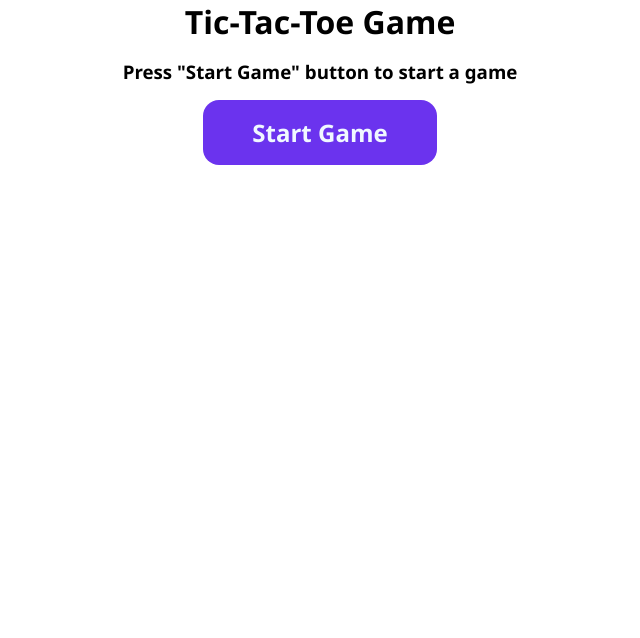
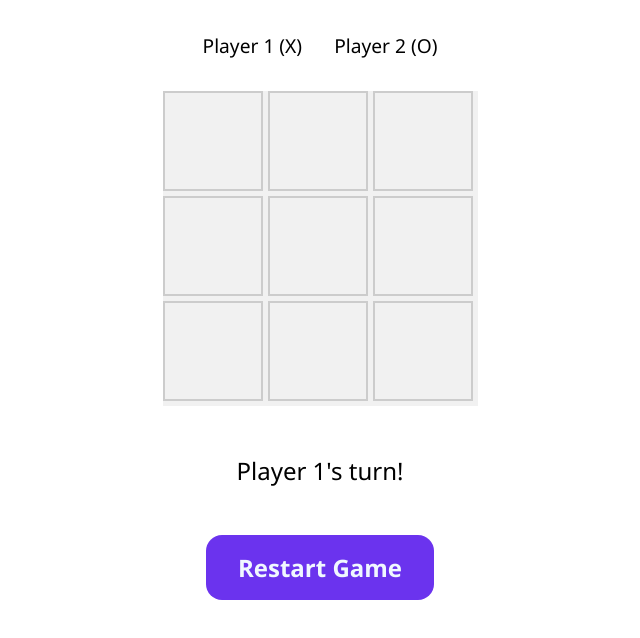
Before and after one commit to jacknb1ack/odinproject-tictactoe, a plain HTML site: page index.html in a window 1280 px wide. Both pictures are taken after a click on the button "Start Game". Shown: the whole page, without its empty margins (320-960 px from the left). Drawn offline with Linux system fonts and the light colour scheme.

Commit message:
finish ui functionality

```diff
--- a/index.html
+++ b/index.html
@@ -12,16 +12,22 @@
       <header>
         <h1>Tic-Tac-Toe Game</h1>
         <h3>Press "Start Game" button to start a game</h3>
+        <div class="player-form">
+          <label for="p1-name">Player 1 Name (X) </label>
+          <input type="text" name="p1-name" id="p1-name" />
+          <label for="p2-name">Player 2 Name (O) </label>
+          <input type="text" name="p2-name" id="p2-name" />
+        </div>
         <button id="start-game">Start Game</button>
       </header>
       <main>
         <div class="player-container">
-          <div class="player1">Player 1</div>
-          <div class="player2">Player 2</div>
+          <div class="player1"></div>
+          <div class="player2"></div>
         </div>
         <div class="board-container">
           <div class="board">
-            <div class="cell" id="cell-0">X</div>
+            <!-- <div class="cell" id="cell-0">X</div>
             <div class="cell" id="cell-1">X</div>
             <div class="cell" id="cell-2">X</div>
             <div class="cell" id="cell-3">0</div>
@@ -29,11 +35,11 @@
             <div class="cell" id="cell-5">0</div>
             <div class="cell" id="cell-6">X</div>
             <div class="cell" id="cell-7">X</div>
-            <div class="cell" id="cell-8">X</div>
+            <div class="cell" id="cell-8">X</div> -->
           </div>
         </div>
         <div id="result-container">
-          <div class="announce">Winner</div>
+          <div class="announce"></div>
         </div>
         <button id="restart-game">Restart Game</button>
       </main>
--- a/script.js
+++ b/script.js
@@ -1,51 +1,83 @@
-//iife module pattern to create anything gameboard related
+// Gameboard Module (handles the game board state)
 const Gameboard = (() => {
-  const board = Array(9).fill("");
+  const board = Array(9).fill(""); // Initialize 3x3 board
 
-  const resetBoard = () => board.fill("");
+  const resetBoard = () => board.fill(""); // Reset the board to empty
 
   const getBoard = () => board;
-
-  // to print board to console
-  const printBoard = () => {
-    console.log(`${board[0]} | ${board[1]} | ${board[2]}`);
-    console.log("---------");
-    console.log(`${board[3]} | ${board[4]} | ${board[5]}`);
-    console.log("---------");
-    console.log(`${board[6]} | ${board[7]} | ${board[8]}`);
-  };
 
   const setMove = (index, marker) => {
     if (board[index] === "") {
       board[index] = marker;
       return true;
     } else {
-      console.log("Illegal Move");
-      return false;
+      return false; // Invalid move
     }
   };
 
-  return { getBoard, setMove, resetBoard, printBoard };
+  return { getBoard, setMove, resetBoard };
 })();
 
-// create player using factory function
+// Player creation factory function
 const createPlayer = (name, marker) => {
   return { name, marker };
 };
 
-// game flow controller modules
-const GameController = (() => {
-  const board = Gameboard;
-  const player1 = createPlayer("Player One", "X");
-  const player2 = createPlayer("Player Two", "O");
-  let activePlayer = player1;
-  let gameOver = false;
+// Display Controller (handles DOM updates and announcements)
+const DisplayController = (() => {
+  const announceElement = document.querySelector(".announce");
+  const boardContainer = document.querySelector(".board");
+  const startGameButton = document.getElementById("start-game");
+  const restartGameButton = document.getElementById("restart-game");
 
-  const changeTurn = () => {
-    activePlayer = activePlayer === player1 ? player2 : player1;
+  // Set the announcement message
+  const setAnnounce = (message) => {
+    announceElement.textContent = message;
   };
 
-  const getActivePlayer = () => activePlayer;
+  const updateBoard = () => {
+    boardContainer.innerHTML = ""; // Clear previous board
+
+    Gameboard.getBoard().forEach((cell, index) => {
+      const cellDiv = document.createElement("div");
+      cellDiv.classList.add("cell");
+      cellDiv.id = `cell-${index}`;
+      cellDiv.textContent = cell;
+      cellDiv.addEventListener("click", () => GameController.playRound(index));
+      boardContainer.appendChild(cellDiv);
+    });
+  };
+
+  const toggleSections = (showGame) => {
+    if (showGame) {
+      // Show the game section and hide the header
+      document.querySelector("header").style.display = "none";
+      document.querySelector("main").style.display = "flex";
+    } else {
+      // Show the header and hide the game section
+      document.querySelector("header").style.display = "flex";
+      document.querySelector("main").style.display = "none";
+    }
+  };
+
+  const updatePlayerNames = (player1Name, player2Name) => {
+    document.querySelector(".player1").textContent = `${player1Name} (X)`;
+    document.querySelector(".player2").textContent = `${player2Name} (O)`;
+  };
+
+  return {
+    setAnnounce,
+    updateBoard,
+    toggleSections,
+    updatePlayerNames, // Expose this method for use
+    startGameButton,
+    restartGameButton,
+  };
+})();
+
+// Game Controller (handles the game logic)
+const GameController = (() => {
+  let player1, player2, activePlayer, gameOver;
 
   const winCondition = [
     [0, 1, 2],
@@ -58,48 +90,72 @@ const GameController = (() => {
     [2, 4, 6],
   ];
 
-  const checkWinner = () => {
-    return winCondition.some((combo) => combo.every((index) => board.getBoard()[index] === activePlayer.marker));
-  };
+  const startGame = (player1Name, player2Name) => {
+    // Create players with names from input
+    player1 = createPlayer(player1Name || "Player 1", "X");
+    player2 = createPlayer(player2Name || "Player 2", "O");
+    activePlayer = player1;
+    gameOver = false;
 
-  const printNewRound = () => {
-    board.printBoard();
-    console.log(`${getActivePlayer().name}'s turn`);
+    // Hide the header and show the game
+    DisplayController.toggleSections(true);
+
+    // Update player names in the DOM
+    DisplayController.updatePlayerNames(player1.name, player2.name);
+
+    Gameboard.resetBoard();
+    DisplayController.updateBoard();
+    DisplayController.setAnnounce(`${activePlayer.name}'s turn!`);
   };
 
   const playRound = (index) => {
-    if (gameOver || !board.setMove(index, activePlayer.marker)) {
+    if (gameOver || !Gameboard.setMove(index, activePlayer.marker)) {
+      DisplayController.setAnnounce("Illegal Move!");
       return;
     }
 
+    DisplayController.updateBoard(); // Update the board after the move
+
     if (checkWinner()) {
       gameOver = true;
-      board.printBoard();
-      console.log(`${activePlayer.name} wins`);
+      DisplayController.setAnnounce(`${activePlayer.name} wins!`);
       return;
     }
 
-    if (board.getBoard().every((cell) => cell != "")) {
+    if (Gameboard.getBoard().every((cell) => cell !== "")) {
       gameOver = true;
-      board.printBoard();
-      console.log("Is a tie!");
+      DisplayController.setAnnounce("It's a tie!");
       return;
     }
 
-    changeTurn();
-    printNewRound();
+    activePlayer = activePlayer === player1 ? player2 : player1;
+    DisplayController.setAnnounce(`${activePlayer.name}'s turn!`);
+  };
+
+  const checkWinner = () => {
+    return winCondition.some((combo) => combo.every((index) => Gameboard.getBoard()[index] === activePlayer.marker));
   };
 
   const resetGame = () => {
-    board.resetBoard();
+    Gameboard.resetBoard();
     activePlayer = player1;
     gameOver = false;
-    console.log("Game reset!");
-    printNewRound();
+    DisplayController.toggleSections(false);
+    DisplayController.setAnnounce("Game reset! Start a new game.");
   };
-  return { printNewRound, getActivePlayer, playRound, resetGame };
+
+  return { startGame, playRound, resetGame };
 })();
 
-const game = GameController;
+// Event listeners for buttons
+DisplayController.startGameButton.addEventListener("click", () => {
+  const player1Name = document.getElementById("p1-name").value;
+  const player2Name = document.getElementById("p2-name").value;
 
-const DisplayController = (() => {})();
+  // Start the game with player names
+  GameController.startGame(player1Name, player2Name);
+});
+
+DisplayController.restartGameButton.addEventListener("click", () => {
+  GameController.resetGame();
+});
--- a/style.css
+++ b/style.css
@@ -1,3 +1,4 @@
+/* Reset some defaults */
 *,
 body {
   padding: 0;
@@ -10,7 +11,6 @@ body {
   max-width: 960px;
   height: 100vh;
   margin: 0 auto;
-  /* border: 1px solid blue; */
   display: flex;
   flex-direction: column;
   align-items: center;
@@ -24,7 +24,16 @@ header {
   flex-direction: column;
   justify-content: space-around;
   gap: 1rem;
-  /* border: 1px solid yellow; */
+}
+
+.player-form {
+  display: flex;
+  flex-direction: column;
+  gap: 0.8rem;
+}
+
+input {
+  font-size: 1.2rem;
 }
 
 #start-game {
@@ -46,14 +55,12 @@ header {
 
 main {
   flex: 1;
-  flex-basis: auto;
-  display: none;
+  display: none; /* Hide the game board initially */
   flex-direction: column;
-  /* border: solid 1px red; */
-  min-width: 50vw;
   align-items: center;
   justify-content: flex-start;
   gap: 1rem;
+  min-width: 50vw;
 }
 
 .player-container {
@@ -63,21 +70,28 @@ main {
   font-size: 1.2rem;
 }
 
+.board-container {
+  margin-top: 1rem;
+}
+
 .board {
-  display: flex;
-  flex-wrap: wrap;
-  justify-content: center;
-  text-align: center;
-  width: 400px;
-  /* border: 1px solid orange; */
+  display: grid;
+  grid-template-columns: repeat(3, 100px);
+  grid-template-rows: repeat(3, 100px);
+  gap: 5px;
+  width: 315px;
+  height: 315px;
+  background-color: #f1f1f1;
 }
 
 .cell {
-  flex: 1 0 50px;
-  padding: 3rem;
-  /* border: 1px solid black; */
-  font-weight: 600;
+  display: flex;
+  justify-content: center;
+  align-items: center;
+  border: 2px solid #ccc;
   font-size: 2rem;
+  font-weight: bold;
+  cursor: pointer;
 }
 
 #restart-game {
```
